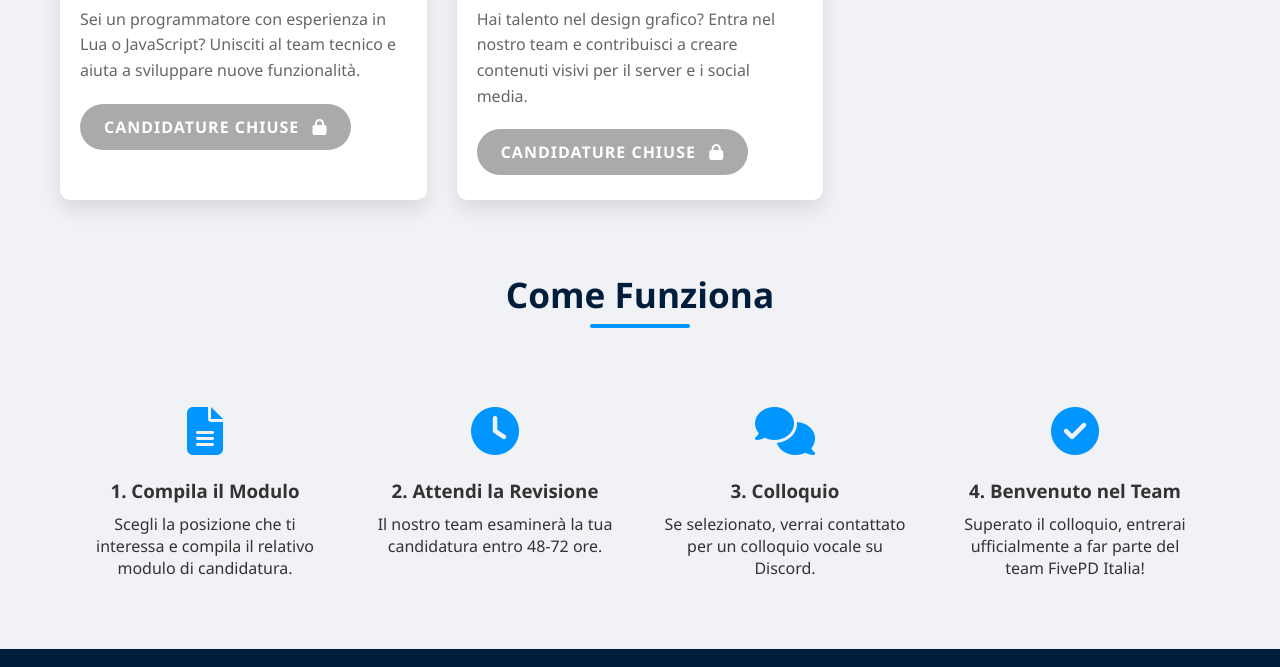
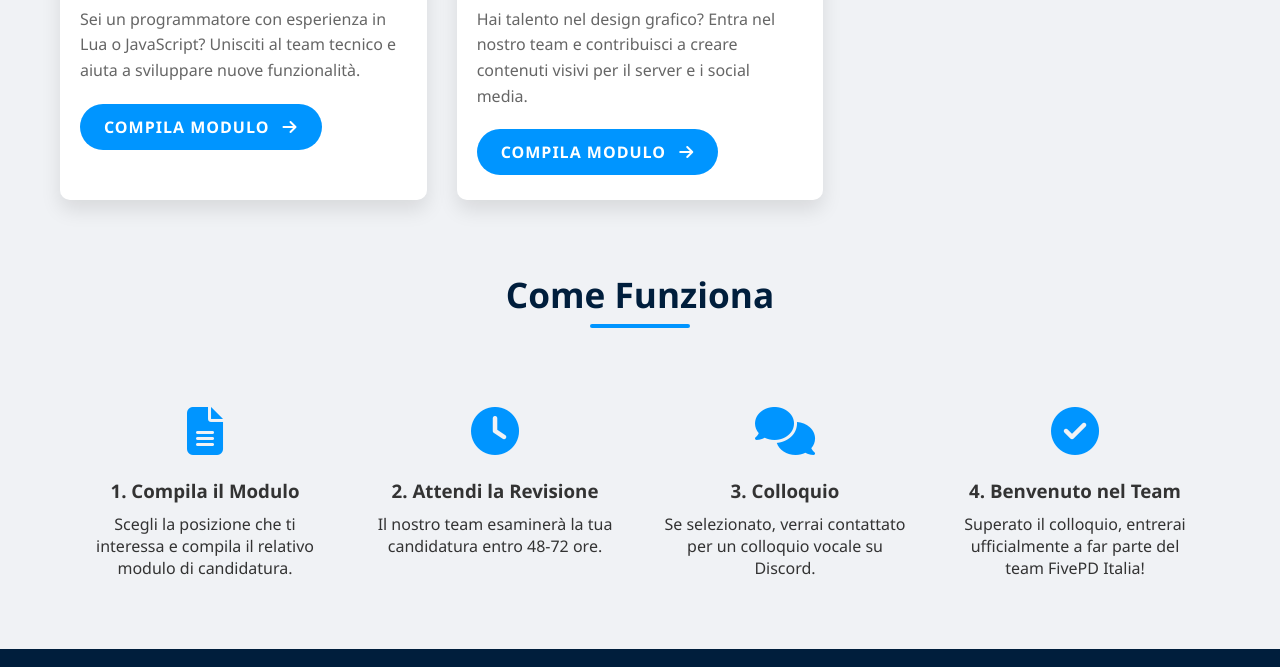
Before and after one commit to sormanilorenzo/FivePD-Website, a plain HTML site: page pagina-bandi.html in a window 1280 px wide. Shown: the part 1296-1963 px from the top of the page. Drawn offline with nearby package versions, Linux system fonts and the light colour scheme.

Commit message:
Update pagina-bandi.html

```diff
--- a/pagina-bandi.html
+++ b/pagina-bandi.html
@@ -689,13 +689,13 @@
             });
         });
 
-        // Configurazione dello stato delle candidature
+        // Configurazione dello stato delle candidature open e closed
         const applicationStatus = {
             'staff': 'open',     // Cambia in 'open' per aprire le candidature
             'streamer': 'open',    // Cambia in 'closed' per chiudere le candidature
             'creator': 'open',     // Cambia in 'closed' per chiudere le candidature
-            'dev': 'closed',       // Cambia in 'open' per aprire le candidature
-            'grafico': 'closed'      // Cambia in 'closed' per chiudere le candidature
+            'dev': 'open',       // Cambia in 'open' per aprire le candidature
+            'grafico': 'open'      // Cambia in 'closed' per chiudere le candidature
         };
 
         // Gestione dei pulsanti di candidatura
```
